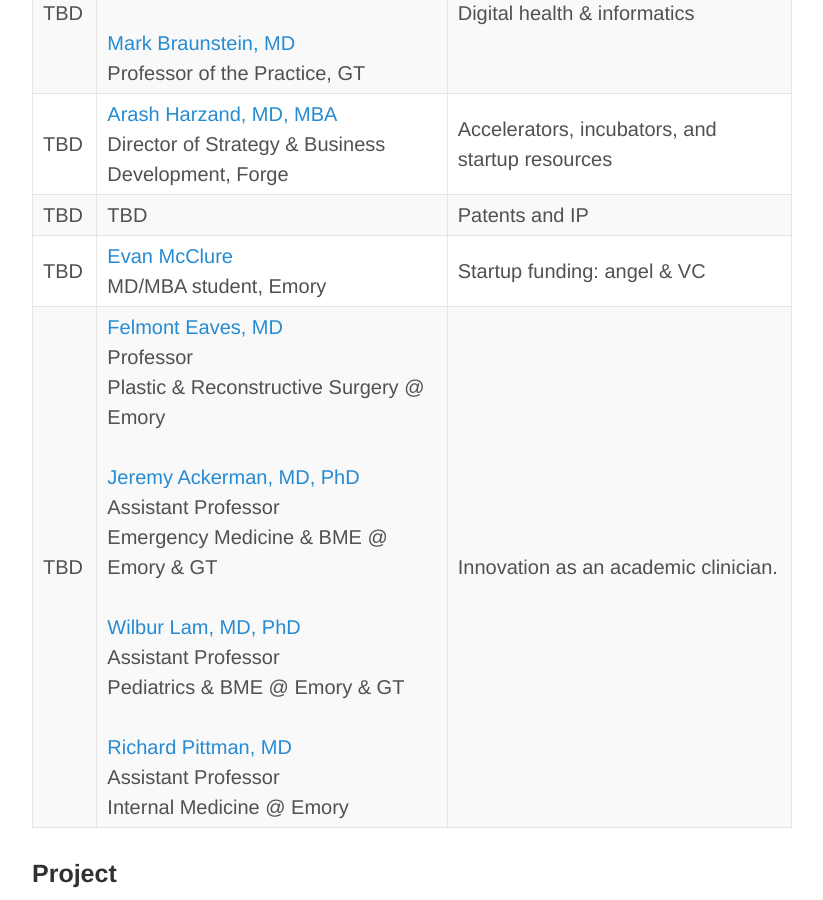
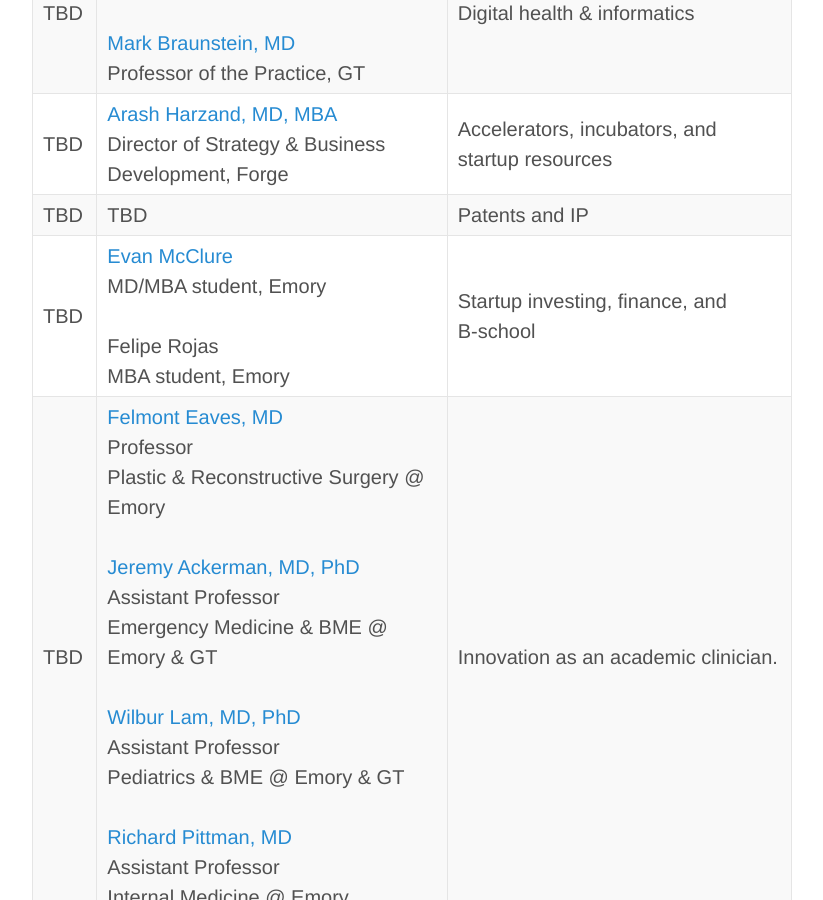
Before and after one commit to erikr/erikr.github.io, a Jekyll site: the page built from iemed.md, in a window 1280 px wide and 900 px high, scrolled down 2471 px. Shown: the whole window, without its empty margins (228-1051 px from the left). Built offline with Jekyll 4.4.1, drawn with Linux system fonts in a browser that asks for light colours; nearby versions of some CDN libraries.

Commit message:
added felipe to schedle

```diff
--- a/iemed.md
+++ b/iemed.md
@@ -67,7 +67,7 @@
 TBD | [Lucienne Ide, MD, PhD](https://twitter.com/Lucienneide)<br>President & CEO, Rimidi Diabetes <br><br> [Mark Braunstein, MD](http://www.ic.gatech.edu/people/mark-braunstein) <br>Professor of the Practice, GT | Digital health & informatics
 TBD | [Arash Harzand, MD, MBA](https://twitter.com/arashharzand)<br>Director of Strategy & Business Development, Forge | Accelerators, incubators, and startup resources
 TBD | TBD | Patents and IP
-TBD | [Evan McClure](https://twitter.com/evan_mcclure) <br>MD/MBA student, Emory | Startup funding: angel & VC
+TBD | [Evan McClure](https://twitter.com/evan_mcclure)<br>MD/MBA student, Emory<br><br>Felipe Rojas<br>MBA student, Emory | Startup investing, finance, and<br>B-school
 TBD | [Felmont Eaves, MD](http://www.surgery.emory.edu/about-us/faculty_directory/faculty_profile_felmont_eaves.html)<br>Professor<br>Plastic & Reconstructive Surgery @ Emory<br><br>[Jeremy Ackerman, MD, PhD](https://www.linkedin.com/pub/jeremy-ackerman/48/44b/47)<br>Assistant Professor<br>Emergency Medicine & BME @ Emory & GT<br><br>[Wilbur Lam, MD, PhD](https://www.bme.gatech.edu/bme/faculty/Wilbur-A.-Lam)<br>Assistant Professor<br>Pediatrics & BME @ Emory & GT<br><br>[Richard Pittman, MD]()<br>Assistant Professor<br>Internal Medicine @ Emory<br> | Innovation as an academic clinician.
 
 <a name="project"></a>
```
